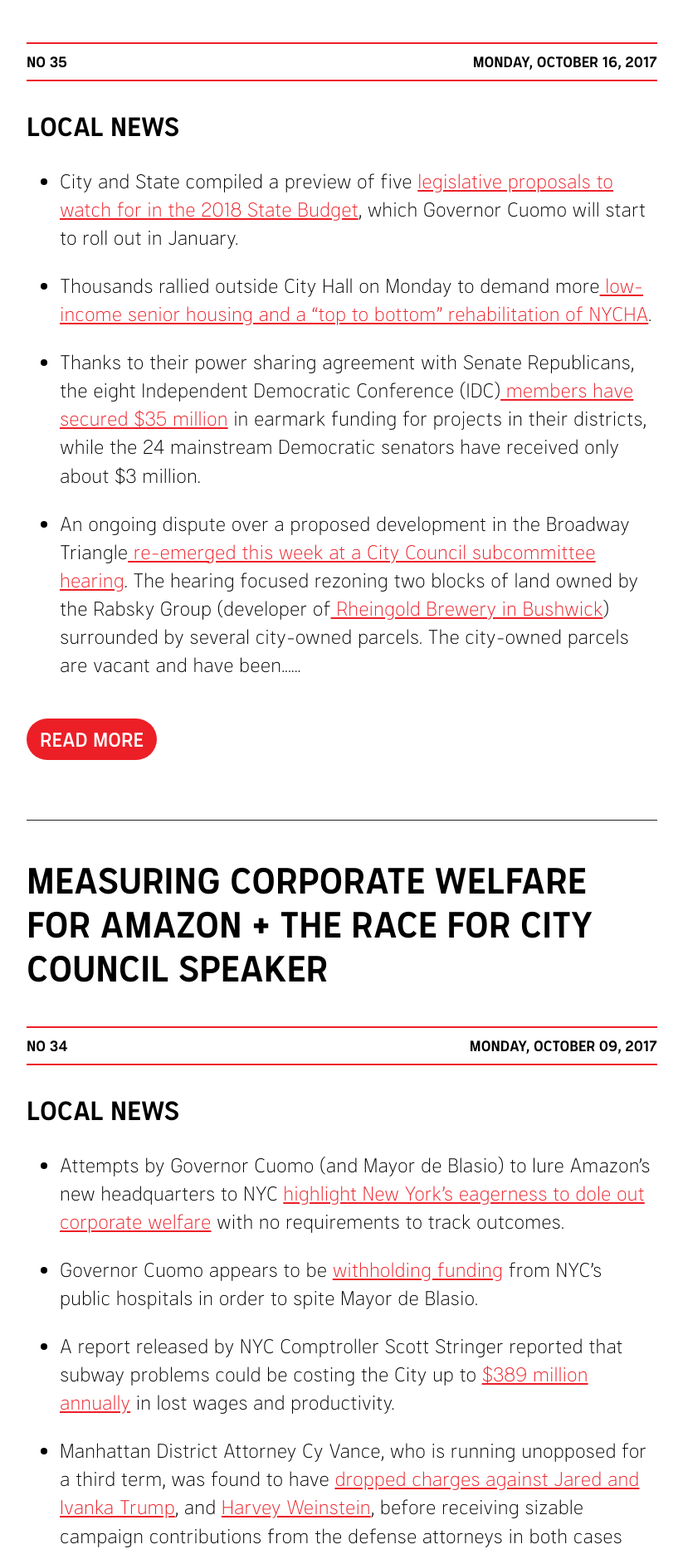
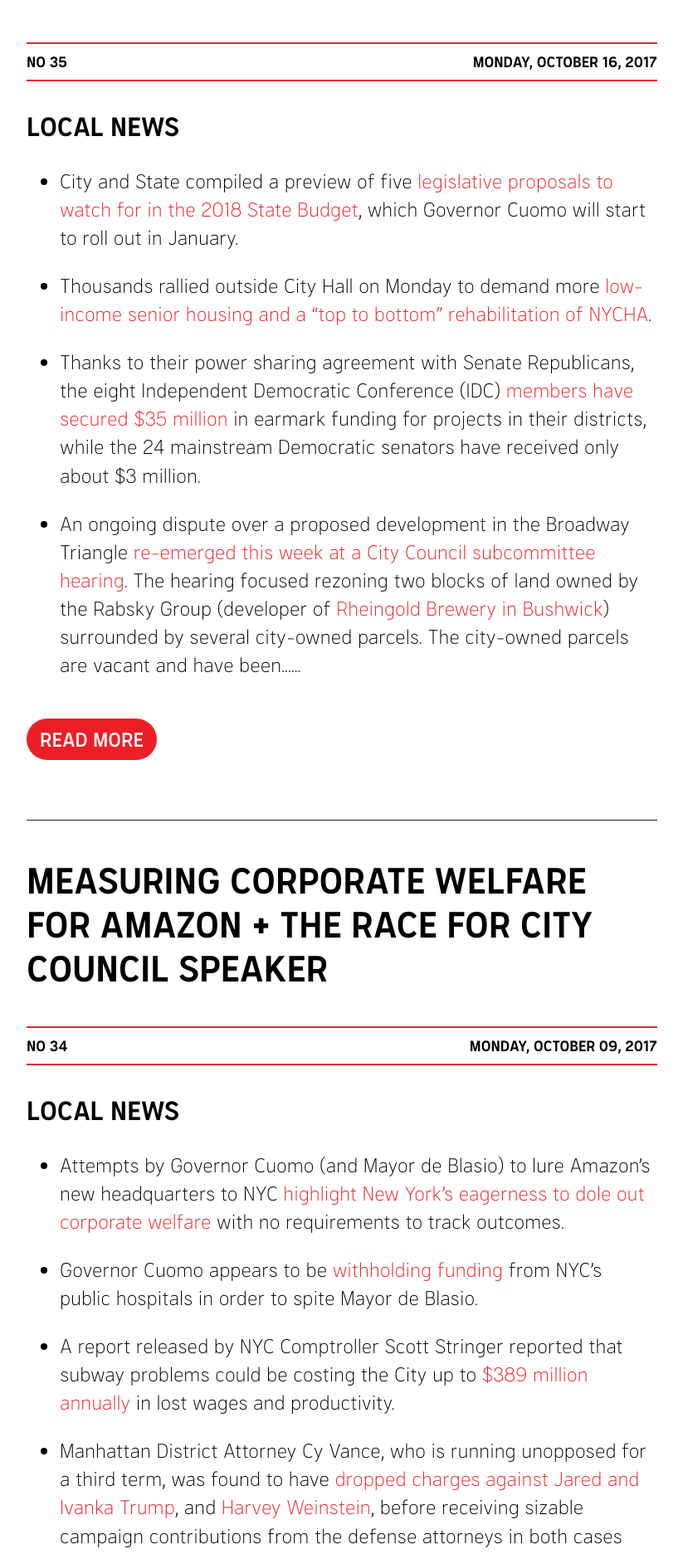
Before and after one commit to nycdsa/the-thorn, a Jekyll site: the page built from src/index.html, in a window 1280 px wide. Shown: the part 664-2537 px from the top of the page at 83% size, without its empty margins (228-1051 px from the left). Built offline with Jekyll 4.4.1, drawn with Linux system fonts in a browser that asks for light colours.

Commit message:
Update _post.scss

```diff
--- a/src/_sass/global/_post.scss
+++ b/src/_sass/global/_post.scss
@@ -82,9 +82,7 @@
   p strong span {
     font-size: 1.2em;
   }
-  a {
-    text-decoration: underline;
-  }
+
   blockquote {
     line-height: 1.6;
     padding-left: 2em;
```
